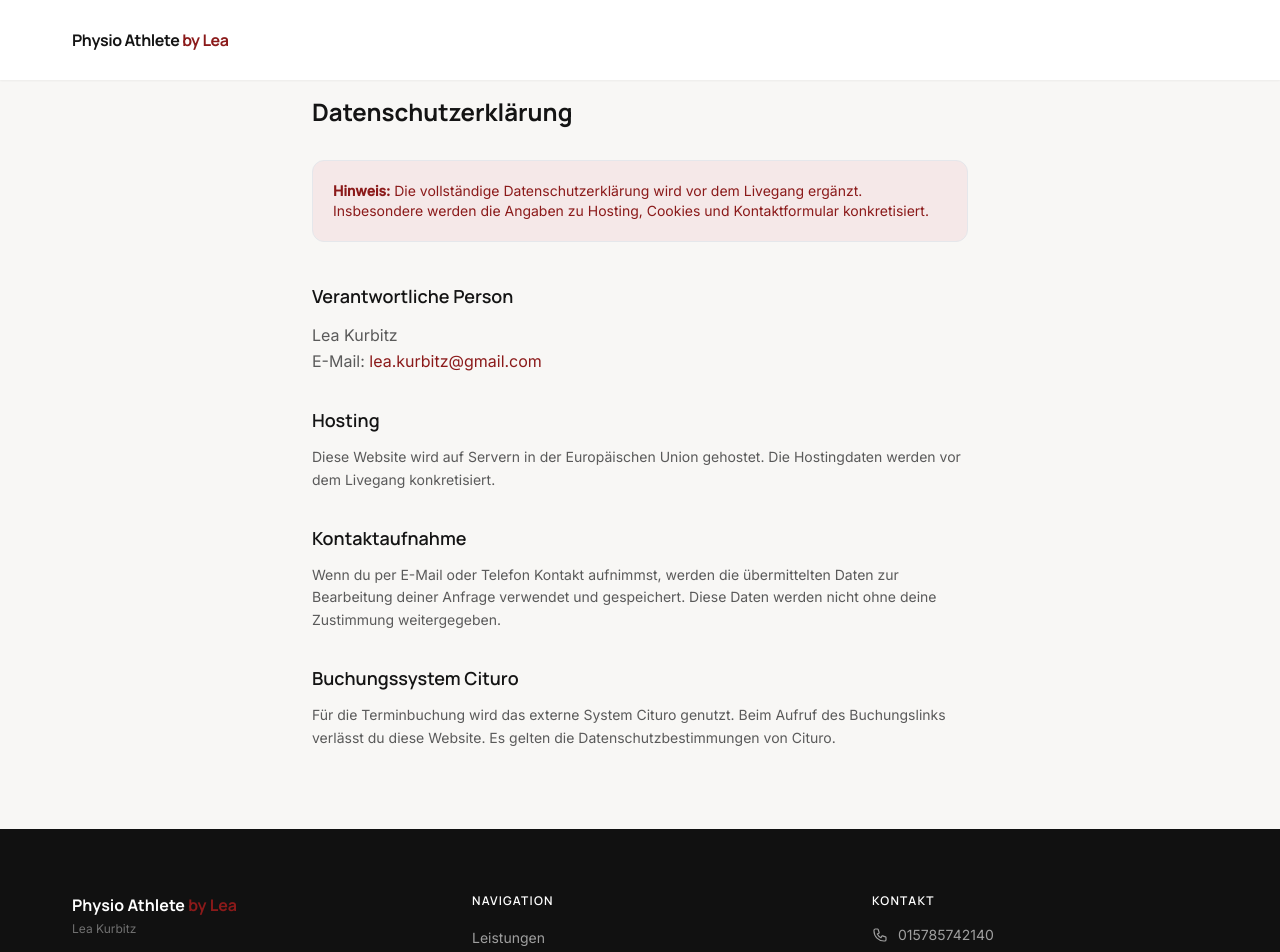
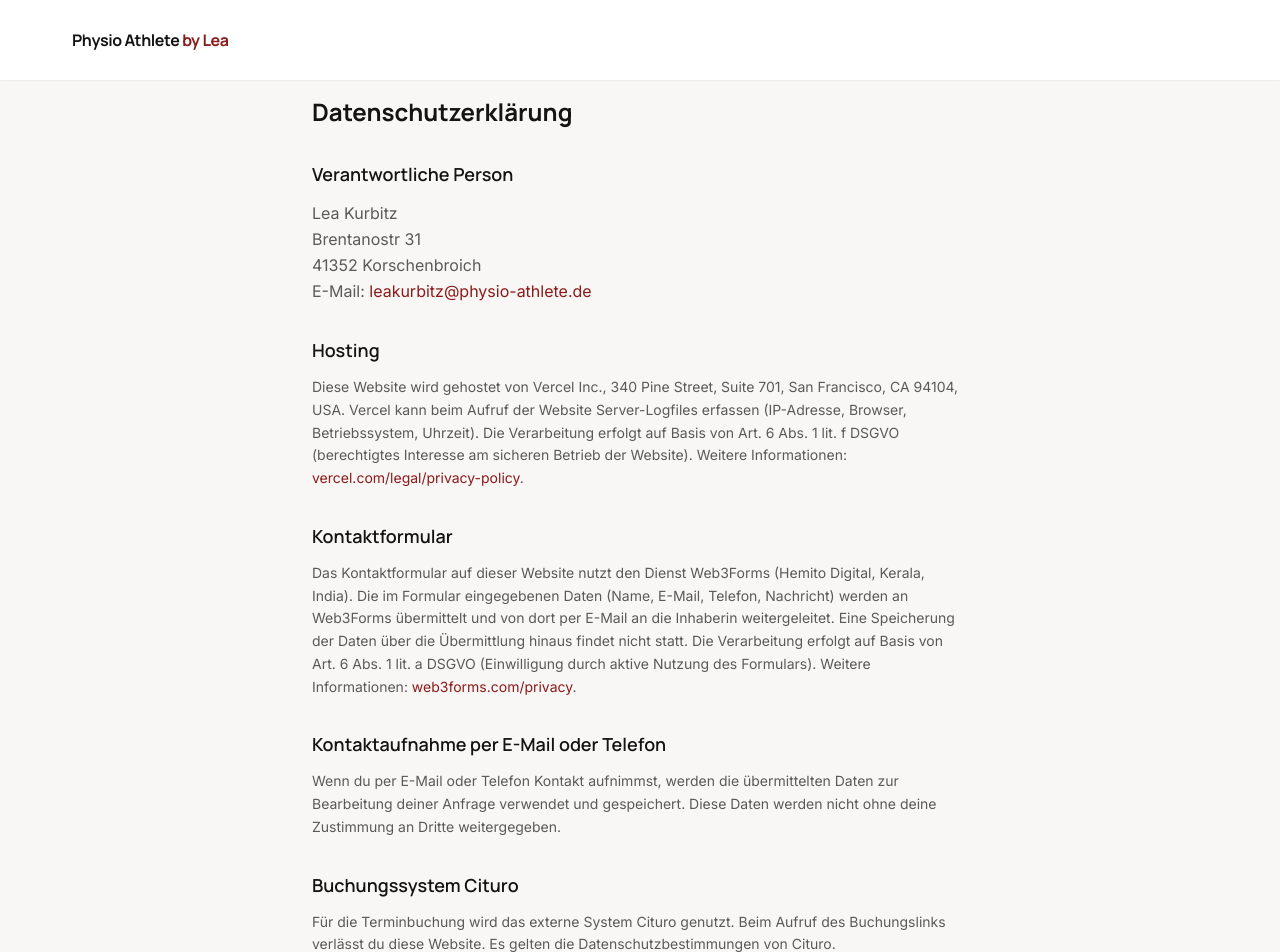
Before and after one commit to NuVio-Labs/Physio-Athlete_by_Lea, a React (Vite) app: page /datenschutz in a window 1280 px wide. Shown: the top 952 px of the page. Built offline with nearby package versions, Linux system fonts and the light colour scheme.

Commit message:
Update Impressum and Datenschutz with real address and contact details

```diff
--- a/src/pages/ImpressumPage.tsx
+++ b/src/pages/ImpressumPage.tsx
@@ -17,16 +17,13 @@ function Impressum() {
         Impressum
       </h1>
 
-      <div className="bg-[var(--color-accent-soft)] border border-[var(--color-accent)]/20 rounded-xl p-5 mb-10 text-sm text-[var(--color-accent)]">
-        <strong>Hinweis:</strong> Das Impressum wird vor dem Livegang mit den vollständigen Pflichtangaben befüllt.
-      </div>
-
       <section className="mb-8">
         <h2 className="font-heading font-semibold text-[var(--color-text-primary)] text-lg mb-3">Angaben gemäß § 5 TMG</h2>
         <p className="text-[var(--color-text-secondary)] leading-relaxed">
           Lea Kurbitz<br />
-          [Straße und Hausnummer]<br />
-          [PLZ] [Stadt]<br />
+          Physio Athlete by Lea<br />
+          Brentanostr 31<br />
+          41352 Korschenbroich<br />
           Deutschland
         </p>
       </section>
@@ -34,8 +31,8 @@ function Impressum() {
       <section className="mb-8">
         <h2 className="font-heading font-semibold text-[var(--color-text-primary)] text-lg mb-3">Kontakt</h2>
         <p className="text-[var(--color-text-secondary)] leading-relaxed">
-          Telefon: 015785742140<br />
-          E-Mail: <a href="mailto:lea.kurbitz@gmail.com" className="text-[var(--color-accent)] hover:underline">lea.kurbitz@gmail.com</a>
+          Telefon: <a href="tel:+4915785742140" className="text-[var(--color-accent)] hover:underline">+49 1578 5742140</a><br />
+          E-Mail: <a href="mailto:leakurbitz@physio-athlete.de" className="text-[var(--color-accent)] hover:underline">leakurbitz@physio-athlete.de</a>
         </p>
       </section>
 
@@ -71,38 +68,50 @@ function Datenschutz() {
         Datenschutzerklärung
       </h1>
 
-      <div className="bg-[var(--color-accent-soft)] border border-[var(--color-accent)]/20 rounded-xl p-5 mb-10 text-sm text-[var(--color-accent)]">
-        <strong>Hinweis:</strong> Die vollständige Datenschutzerklärung wird vor dem Livegang ergänzt. Insbesondere werden die Angaben zu Hosting, Cookies und Kontaktformular konkretisiert.
-      </div>
-
       <section className="mb-8">
         <h2 className="font-heading font-semibold text-[var(--color-text-primary)] text-lg mb-3">Verantwortliche Person</h2>
         <p className="text-[var(--color-text-secondary)] leading-relaxed">
           Lea Kurbitz<br />
-          E-Mail: <a href="mailto:lea.kurbitz@gmail.com" className="text-[var(--color-accent)] hover:underline">lea.kurbitz@gmail.com</a>
+          Brentanostr 31<br />
+          41352 Korschenbroich<br />
+          E-Mail: <a href="mailto:leakurbitz@physio-athlete.de" className="text-[var(--color-accent)] hover:underline">leakurbitz@physio-athlete.de</a>
         </p>
       </section>
 
       <section className="mb-8">
         <h2 className="font-heading font-semibold text-[var(--color-text-primary)] text-lg mb-3">Hosting</h2>
         <p className="text-[var(--color-text-secondary)] leading-relaxed text-sm">
-          Diese Website wird auf Servern in der Europäischen Union gehostet. Die Hostingdaten werden vor dem Livegang konkretisiert.
+          Diese Website wird gehostet von Vercel Inc., 340 Pine Street, Suite 701, San Francisco, CA 94104, USA. Vercel kann beim Aufruf der Website Server-Logfiles erfassen (IP-Adresse, Browser, Betriebssystem, Uhrzeit). Die Verarbeitung erfolgt auf Basis von Art. 6 Abs. 1 lit. f DSGVO (berechtigtes Interesse am sicheren Betrieb der Website). Weitere Informationen: <a href="https://vercel.com/legal/privacy-policy" target="_blank" rel="noopener noreferrer" className="text-[var(--color-accent)] hover:underline">vercel.com/legal/privacy-policy</a>.
         </p>
       </section>
 
       <section className="mb-8">
-        <h2 className="font-heading font-semibold text-[var(--color-text-primary)] text-lg mb-3">Kontaktaufnahme</h2>
+        <h2 className="font-heading font-semibold text-[var(--color-text-primary)] text-lg mb-3">Kontaktformular</h2>
         <p className="text-[var(--color-text-secondary)] leading-relaxed text-sm">
-          Wenn du per E-Mail oder Telefon Kontakt aufnimmst, werden die übermittelten Daten zur Bearbeitung deiner Anfrage verwendet und gespeichert. Diese Daten werden nicht ohne deine Zustimmung weitergegeben.
+          Das Kontaktformular auf dieser Website nutzt den Dienst Web3Forms (Hemito Digital, Kerala, India). Die im Formular eingegebenen Daten (Name, E-Mail, Telefon, Nachricht) werden an Web3Forms übermittelt und von dort per E-Mail an die Inhaberin weitergeleitet. Eine Speicherung der Daten über die Übermittlung hinaus findet nicht statt. Die Verarbeitung erfolgt auf Basis von Art. 6 Abs. 1 lit. a DSGVO (Einwilligung durch aktive Nutzung des Formulars). Weitere Informationen: <a href="https://web3forms.com/privacy" target="_blank" rel="noopener noreferrer" className="text-[var(--color-accent)] hover:underline">web3forms.com/privacy</a>.
         </p>
       </section>
 
-      <section>
+      <section className="mb-8">
+        <h2 className="font-heading font-semibold text-[var(--color-text-primary)] text-lg mb-3">Kontaktaufnahme per E-Mail oder Telefon</h2>
+        <p className="text-[var(--color-text-secondary)] leading-relaxed text-sm">
+          Wenn du per E-Mail oder Telefon Kontakt aufnimmst, werden die übermittelten Daten zur Bearbeitung deiner Anfrage verwendet und gespeichert. Diese Daten werden nicht ohne deine Zustimmung an Dritte weitergegeben.
+        </p>
+      </section>
+
+      <section className="mb-8">
         <h2 className="font-heading font-semibold text-[var(--color-text-primary)] text-lg mb-3">Buchungssystem Cituro</h2>
         <p className="text-[var(--color-text-secondary)] leading-relaxed text-sm">
           Für die Terminbuchung wird das externe System Cituro genutzt. Beim Aufruf des Buchungslinks verlässt du diese Website. Es gelten die Datenschutzbestimmungen von Cituro.
         </p>
       </section>
+
+      <section>
+        <h2 className="font-heading font-semibold text-[var(--color-text-primary)] text-lg mb-3">Deine Rechte</h2>
+        <p className="text-[var(--color-text-secondary)] leading-relaxed text-sm">
+          Du hast das Recht auf Auskunft, Berichtigung, Löschung und Einschränkung der Verarbeitung deiner personenbezogenen Daten sowie das Recht auf Datenübertragbarkeit. Wende dich dazu an: <a href="mailto:leakurbitz@physio-athlete.de" className="text-[var(--color-accent)] hover:underline">leakurbitz@physio-athlete.de</a>.
+        </p>
+      </section>
     </article>
   )
 }
```
